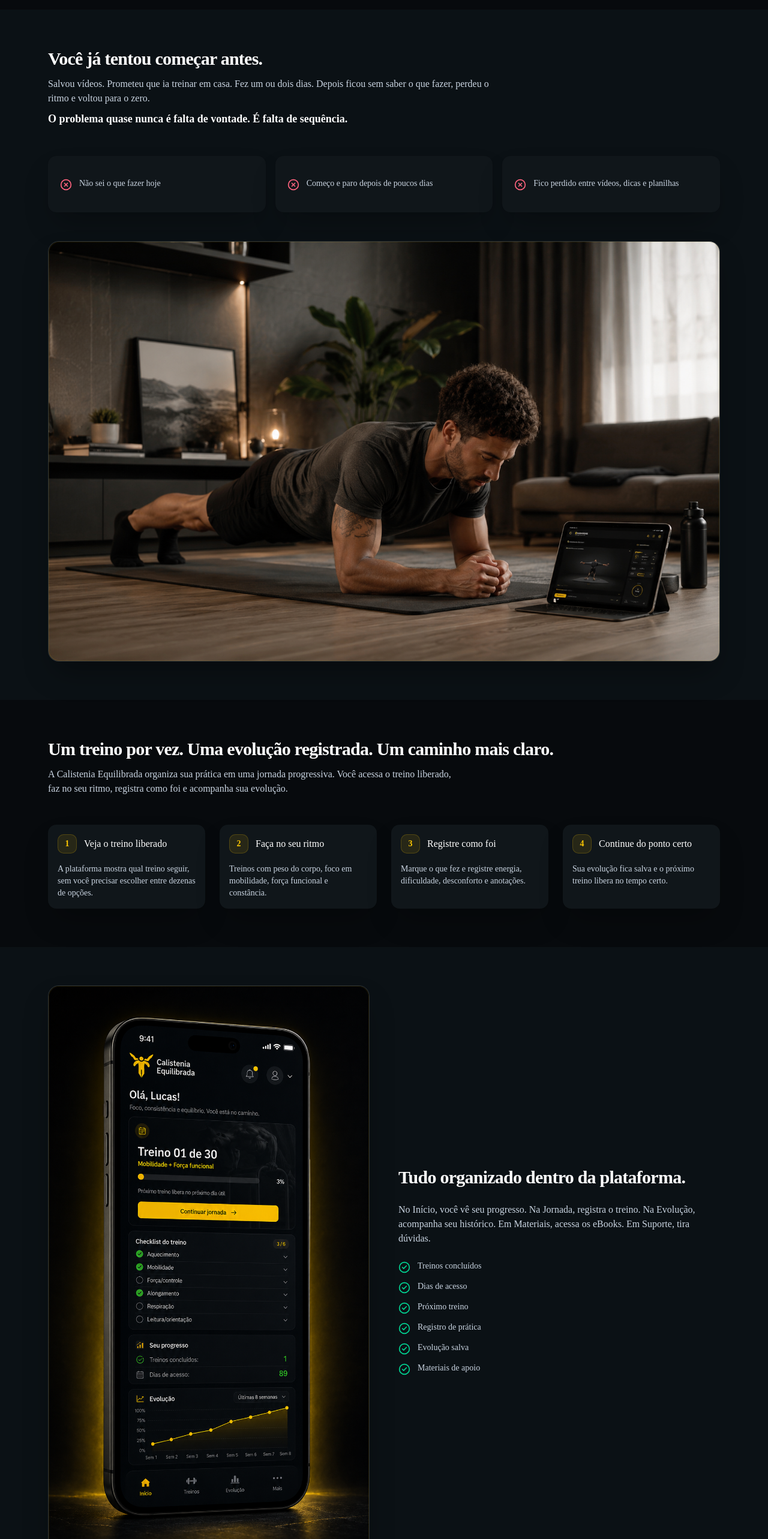
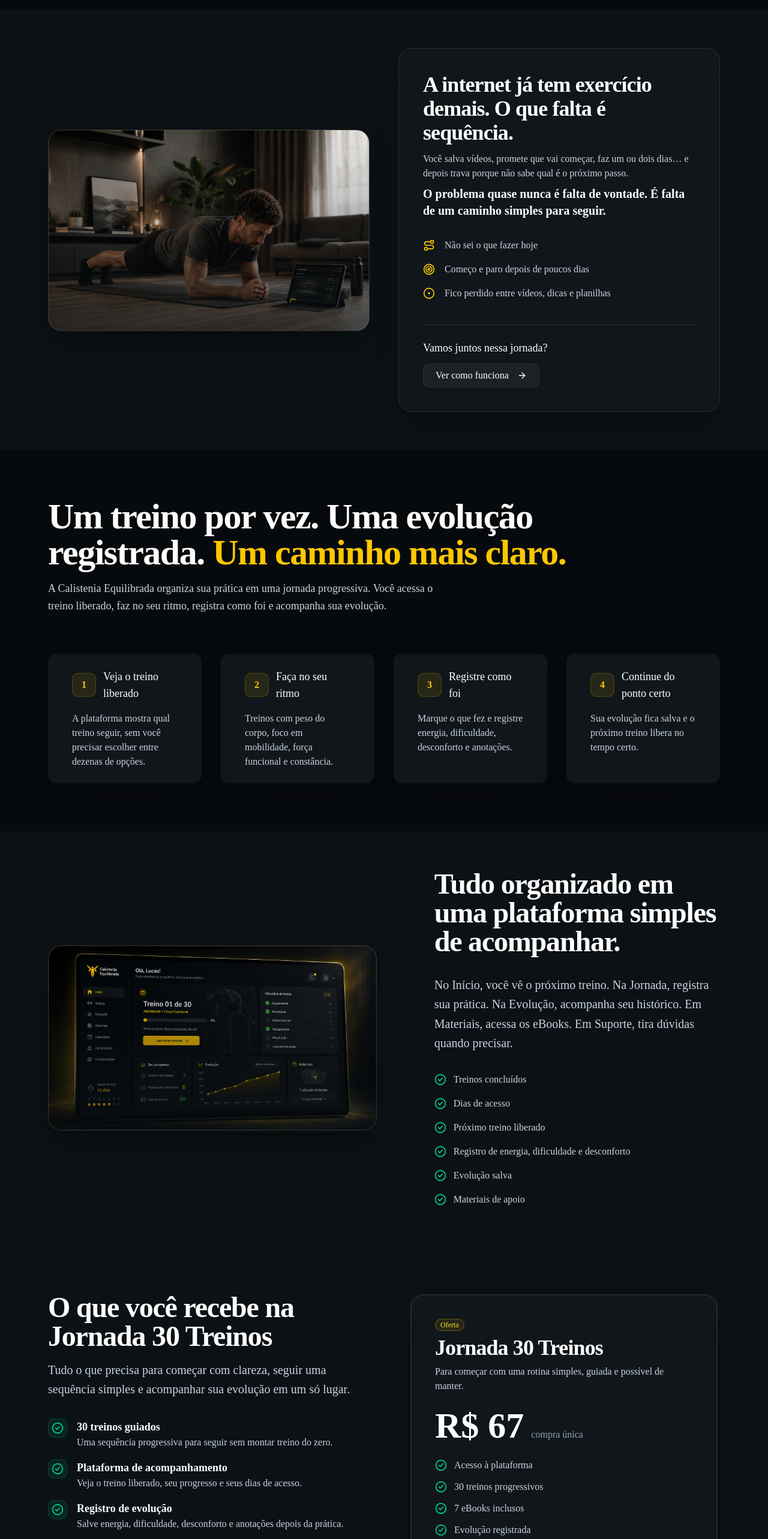
Before and after one commit to Luanagroth/calistenia-equilibrada, a Next.js app: page / in a window 1280 px wide. Shown: the part 1180-3746 px from the top of the page at 60% size. Built offline with nearby package versions, Linux system fonts and the light colour scheme.

Commit message:
Refina home publica com video, beneficios e oferta

```diff
--- a/app/page.tsx
+++ b/app/page.tsx
@@ -1,4 +1,4 @@
-import { ArrowRight, CheckCircle2, HelpCircle, Lightbulb, Shield, XCircle } from "lucide-react";
+import { ArrowRight, CheckCircle2, CircleDot, HelpCircle, Lightbulb, Route, Shield, Target } from "lucide-react";
 import { Badge } from "@/components/ui/badge";
 import { Button } from "@/components/ui/button";
 import { Card, CardContent, CardHeader, CardTitle } from "@/components/ui/card";
@@ -27,35 +27,30 @@ const steps = [
 const included = [
   {
     title: "30 treinos guiados",
-    description: "Progressão simples organizada por dias válidos, sem pressa.",
+    description: "Uma sequência progressiva para seguir sem montar treino do zero.",
   },
   {
-    title: "Registro de progresso",
-    description: "Salve hábitos, energia, dificuldade e anotações do dia.",
+    title: "Plataforma de acompanhamento",
+    description: "Veja o treino liberado, seu progresso e seus dias de acesso.",
   },
   {
-    title: "Evolução salva",
-    description: "Acompanhe treino por treino dentro da plataforma.",
+    title: "Registro de evolução",
+    description: "Salve energia, dificuldade, desconforto e anotações depois da prática.",
   },
   {
     title: "Liberação organizada",
-    description: "Cada treino libera no tempo certo para incentivar constância.",
+    description: "Avance um treino por vez, no tempo certo da jornada.",
   },
   {
     title: "7 eBooks complementares",
-    description: "Materiais sobre mobilidade, força, alimentação e evolução.",
+    description: "Materiais de apoio para estudar, revisar e acompanhar a prática.",
   },
   {
     title: "Suporte dentro da plataforma",
-    description: "Tire dúvidas e envie solicitações diretamente pelo Espaço do Aluno.",
+    description: "Abra chamados quando tiver dúvidas ou precisar de ajuda.",
   },
 ];
 
-const pains = [
-  "Não sei o que fazer hoje",
-  "Começo e paro depois de poucos dias",
-  "Fico perdido entre vídeos, dicas e planilhas",
-];
 
 const faqs = [
   {
@@ -87,8 +82,8 @@ const faqs = [
 const appFeatures = [
   "Treinos concluídos",
   "Dias de acesso",
-  "Próximo treino",
-  "Registro de prática",
+  "Próximo treino liberado",
+  "Registro de energia, dificuldade e desconforto",
   "Evolução salva",
   "Materiais de apoio",
 ];
@@ -210,67 +205,85 @@ export default function HomePage() {
        </section>
 
       <section className="bg-[#0B1115] px-6 py-16 md:px-10 lg:px-20">
-        <div className="mx-auto max-w-7xl">
-          <div className="mb-12 max-w-3xl">
-            <h2 className="text-3xl font-bold tracking-tight text-white">
-              Você já tentou começar antes.
-            </h2>
-            <p className="mt-3 text-slate-300">
-              Salvou vídeos. Prometeu que ia treinar em casa. Fez um ou dois dias. Depois ficou sem saber o que fazer, perdeu o ritmo e voltou para o zero.
-            </p>
-            <p className="mt-2 text-lg font-semibold text-white">
-              O problema quase nunca é falta de vontade. É falta de sequência.
-            </p>
-          </div>
-
-          <div className="grid gap-4 sm:grid-cols-2 lg:grid-cols-3">
-            {pains.map((pain) => (
-              <Card key={pain} className="bg-[#10161A] border-white/10 shadow-2xl shadow-black/30">
-                <CardContent className="flex items-start gap-3 p-5">
-                  <XCircle className="mt-0.5 h-5 w-5 shrink-0 text-rose-400" />
-                  <p className="text-sm text-slate-300">{pain}</p>
-                </CardContent>
-              </Card>
-            ))}
-          </div>
-
-          <div className="mt-12 relative overflow-hidden rounded-2xl border border-white/10 bg-white/5 shadow-2xl shadow-black/40">
+        <div className="mx-auto max-w-screen-2xl">
+          <div className="grid gap-12 lg:grid-cols-2 items-center">
+            <div className="relative overflow-hidden rounded-3xl border border-white/10 bg-white/5 shadow-2xl shadow-black/40">
               <Image
                 src="/images/home/hero-treino-casa.png"
                 alt="Treino em casa"
                 width={1200}
                 height={500}
-              className="w-full h-auto"
+                className="w-full h-auto max-h-[78vh] object-cover"
               />
-            <div className="absolute inset-0 rounded-2xl ring-1 ring-inset ring-yellow-400/10" />
+              <div className="absolute inset-0 rounded-3xl ring-1 ring-inset ring-yellow-400/10" />
+              <div className="absolute inset-0 rounded-3xl bg-gradient-to-t from-[#0B1115] to-transparent opacity-60" />
+            </div>
+
+            <div className="bg-[#10161A] border border-white/10 rounded-3xl p-10 shadow-2xl shadow-black/30">
+              <h2 className="text-4xl font-bold tracking-tight text-white">
+                A internet já tem exercício demais. O que falta é sequência.
+              </h2>
+              <p className="mt-3 text-base text-slate-300">
+                Você salva vídeos, promete que vai começar, faz um ou dois dias… e depois trava porque não sabe qual é o próximo passo.
+              </p>
+              <p className="mt-2 text-xl font-semibold text-white">
+                O problema quase nunca é falta de vontade. É falta de um caminho simples para seguir.
+              </p>
+
+              <div className="mt-8 space-y-4">
+                <div className="flex items-start gap-4">
+                  <Route className="mt-0.5 h-5 w-5 shrink-0 text-yellow-400" />
+                  <p className="text-base text-slate-300">Não sei o que fazer hoje</p>
+                </div>
+                <div className="flex items-start gap-4">
+                  <Target className="mt-0.5 h-5 w-5 shrink-0 text-yellow-400" />
+                  <p className="text-base text-slate-300">Começo e paro depois de poucos dias</p>
+                </div>
+                <div className="flex items-start gap-4">
+                  <CircleDot className="mt-0.5 h-5 w-5 shrink-0 text-yellow-400" />
+                  <p className="text-base text-slate-300">Fico perdido entre vídeos, dicas e planilhas</p>
+                </div>
+              </div>
+
+              <div className="mt-10 pt-6 border-t border-white/10">
+                <p className="text-lg font-medium text-white">Vamos juntos nessa jornada?</p>
+                <Button asChild variant="outline" className="mt-3 border-white/10 bg-white/5 text-white hover:bg-white/10 h-10 px-5 text-base">
+                  <Link href="#como-funciona">
+                    Ver como funciona
+                    <ArrowRight className="ml-2 h-4 w-4" />
+                  </Link>
+                </Button>
+              </div>
+            </div>
           </div>
         </div>
       </section>
 
-      <section id="como-funciona" className="px-6 py-16 md:px-10 lg:px-20">
+      <section id="como-funciona" className="px-6 py-20 md:px-10 lg:px-20">
         <div className="mx-auto max-w-7xl">
-          <div className="mb-12">
-            <h2 className="text-3xl font-bold tracking-tight text-white">
-              Um treino por vez. Uma evolução registrada. Um caminho mais claro.
+          <div className="mb-16">
+            <h2 className="text-4xl md:text-5xl lg:text-6xl font-extrabold tracking-tight text-white max-w-5xl">
+              Um treino por vez. Uma evolução registrada.{' '}
+              <span className="text-yellow-400">Um caminho mais claro.</span>
             </h2>
-            <p className="mt-3 max-w-2xl text-slate-300">
+            <p className="mt-4 max-w-2xl text-base md:text-lg leading-relaxed text-slate-300">
               A Calistenia Equilibrada organiza sua prática em uma jornada progressiva. Você acessa o treino liberado, faz no seu ritmo, registra como foi e acompanha sua evolução.
             </p>
           </div>
 
-          <div className="grid gap-6 sm:grid-cols-2 lg:grid-cols-4">
+          <div className="grid gap-8 sm:grid-cols-2 lg:grid-cols-4">
             {steps.map((step, index) => (
-              <Card key={step.title} className="bg-[#10161A] border-white/10 shadow-2xl shadow-black/30">
+              <Card key={step.title} className="bg-[#10161A] border-white/10 shadow-2xl shadow-black/30 p-6">
                 <CardHeader>
                   <div className="flex items-center gap-3">
-                    <div className="flex size-8 shrink-0 items-center justify-center rounded-lg bg-yellow-400/10 border border-yellow-400/20 text-yellow-400 font-semibold text-sm">
+                    <div className="flex size-10 shrink-0 items-center justify-center rounded-lg bg-yellow-400/10 border border-yellow-400/20 text-yellow-400 font-semibold text-base">
                       {index + 1}
                     </div>
-                    <CardTitle className="text-base text-white">{step.title}</CardTitle>
+                    <CardTitle className="text-lg text-white">{step.title}</CardTitle>
                   </div>
                 </CardHeader>
                 <CardContent>
-                  <p className="text-sm text-slate-300">{step.description}</p>
+                  <p className="text-base text-slate-300">{step.description}</p>
                 </CardContent>
               </Card>
             ))}
@@ -279,28 +292,32 @@ export default function HomePage() {
       </section>
 
       <section className="bg-[#0B1115] px-6 py-16 md:px-10 lg:px-20">
-        <div className="mx-auto max-w-7xl">
-          <div className="grid gap-12 lg:grid-cols-2 items-center">
-            <div className="relative overflow-hidden rounded-2xl border border-white/10 bg-white/5 shadow-2xl shadow-black/40">
+        <div className="mx-auto max-w-screen-2xl">
+          <div className="grid gap-16 xl:gap-24 lg:grid-cols-[1.15fr_1fr] items-center">
+            <div className="flex items-center justify-center">
+              <div className="relative overflow-hidden rounded-3xl border border-white/10 bg-white/5 shadow-2xl shadow-black/40 w-full">
                 <Image
-                src="/images/home/mockup-mobile-jornada.png"
-                alt="Mockup mobile da jornada"
-                width={600}
+                  src="/images/home/mockup-desktop-plataforma.png"
+                  alt="Mockup desktop da plataforma"
+                  width={1800}
                   height={800}
-                className="w-full h-auto"
+                  className="w-full h-auto max-h-[95vh] object-cover"
                 />
-              <div className="absolute inset-0 rounded-2xl ring-1 ring-inset ring-yellow-400/10" />
+                <div className="absolute inset-0 rounded-3xl ring-1 ring-inset ring-yellow-400/10" />
+                <div className="absolute inset-0 rounded-3xl bg-gradient-to-t from-[#0B1115] to-transparent opacity-60" />
+              </div>
             </div>
 
-            <div className="space-y-6">
-              <h2 className="text-3xl font-bold tracking-tight text-white">
-                Tudo organizado dentro da plataforma.
+            <div className="flex items-center justify-center">
+              <div className="w-full max-w-2xl space-y-8">
+                <h2 className="text-4xl md:text-5xl font-extrabold tracking-tight text-white">
+                  Tudo organizado em uma plataforma simples de acompanhar.
                 </h2>
-              <p className="text-slate-300">
-                No Início, você vê seu progresso. Na Jornada, registra o treino. Na Evolução, acompanha seu histórico. Em Materiais, acessa os eBooks. Em Suporte, tira dúvidas.
+                <p className="text-lg md:text-xl leading-relaxed text-slate-300">
+                  No Início, você vê o próximo treino. Na Jornada, registra sua prática. Na Evolução, acompanha seu histórico. Em Materiais, acessa os eBooks. Em Suporte, tira dúvidas quando precisar.
                 </p>
 
-              <ul className="space-y-3 text-sm text-slate-300">
+                <ul className="space-y-4 text-base text-slate-300">
                   {appFeatures.map((feature) => (
                     <li key={feature} className="flex items-start gap-3">
                       <CheckCircle2 className="mt-0.5 h-5 w-5 shrink-0 text-emerald-400" />
@@ -311,58 +328,62 @@ export default function HomePage() {
               </div>
             </div>
           </div>
+        </div>
       </section>
 
-      <section id="o-que-inclui" className="px-6 py-16 md:px-10 lg:px-20">
-        <div className="mx-auto max-w-7xl">
-          <div className="mb-12">
-            <h2 className="text-3xl font-bold tracking-tight text-white">O que está incluso na Jornada 30 Treinos</h2>
-            <p className="mt-3 max-w-2xl text-slate-300">
-              Tudo o que precisa para acompanhar a jornada em um só lugar.
+      <section id="o-que-inclui" className="bg-[#0B1115] px-6 py-20 md:px-10 lg:px-20">
+        <div className="mx-auto max-w-screen-2xl">
+          <div className="grid gap-12 lg:grid-cols-2 lg:gap-20 items-center">
+            <div className="space-y-8">
+              <div className="space-y-4">
+                <h2 className="text-4xl md:text-5xl font-extrabold tracking-tight text-white">
+                  O que você recebe na Jornada 30 Treinos
+                </h2>
+                <p className="text-lg md:text-xl leading-relaxed text-slate-300">
+                  Tudo o que precisa para começar com clareza, seguir uma sequência simples e acompanhar sua evolução em um só lugar.
                 </p>
               </div>
 
-          <div className="grid gap-4 sm:grid-cols-2 lg:grid-cols-3">
+              <ul className="space-y-4">
                 {included.map((item) => (
-              <Card key={item.title} className="bg-[#10161A] border-white/10 shadow-2xl shadow-black/30">
-                <CardHeader>
+                  <li key={item.title} className="flex items-start gap-4">
+                    <div className="flex size-8 shrink-0 items-center justify-center rounded-lg bg-emerald-400/10 border border-emerald-400/20">
+                      <CheckCircle2 className="h-5 w-5 text-emerald-400" />
+                    </div>
+                    <div>
+                      <p className="text-lg font-semibold text-white">{item.title}</p>
+                      <p className="text-base text-slate-300">{item.description}</p>
+                    </div>
+                  </li>
+                ))}
+              </ul>
+            </div>
+
+            <div className="flex items-center justify-center">
+              <div className="w-full max-w-lg rounded-3xl border border-white/10 bg-[#10161A] shadow-2xl shadow-black/40 p-8 md:p-10 space-y-6 relative overflow-hidden">
+                <div className="absolute inset-0 rounded-3xl ring-1 ring-inset ring-yellow-400/10 pointer-events-none" />
+
+                <div className="space-y-2">
                   <div className="flex items-center gap-3">
-                    <div className="flex size-8 shrink-0 items-center justify-center rounded-lg bg-emerald-400/10 border border-emerald-400/20">
-                      <CheckCircle2 className="h-4 w-4 text-emerald-400" />
+                    <Badge className="border-yellow-400/30 bg-yellow-400/10 text-yellow-300">Oferta</Badge>
                   </div>
-                    <CardTitle className="text-base text-white">{item.title}</CardTitle>
-                  </div>
-                </CardHeader>
-                <CardContent>
-                  <p className="text-sm text-slate-300">{item.description}</p>
-                </CardContent>
-              </Card>
-            ))}
-          </div>
-        </div>
-      </section>
-
-      <section id="oferta" className="bg-[#0B1115] px-6 py-20 md:px-10 lg:px-20">
-        <div className="mx-auto max-w-7xl">
-          <div className="grid gap-10 lg:grid-cols-2">
-            <div className="space-y-6">
-              <div>
-                <Badge className="border-yellow-400/30 bg-yellow-400/10 text-yellow-300">Oferta</Badge>
-                <h2 className="mt-4 text-3xl font-bold tracking-tight text-white">Jornada 30 Treinos</h2>
-                <p className="mt-2 text-slate-300">
+                  <h3 className="text-3xl md:text-4xl font-bold tracking-tight text-white">
+                    Jornada 30 Treinos
+                  </h3>
+                  <p className="text-base text-slate-300">
                     Para começar com uma rotina simples, guiada e possível de manter.
                   </p>
                 </div>
 
                 <div className="flex items-baseline gap-3">
-                <span className="text-4xl font-bold text-white">R$ 67</span>
-                <span className="text-sm text-slate-400">compra única</span>
+                  <span className="text-5xl md:text-6xl font-bold text-white">R$ 67</span>
+                  <span className="text-base text-slate-400">compra única</span>
                 </div>
 
-              <ul className="space-y-3 text-sm text-slate-300">
+                <ul className="space-y-3 text-base text-slate-300">
                   <li className="flex items-start gap-3">
                     <CheckCircle2 className="mt-0.5 h-5 w-5 shrink-0 text-emerald-400" />
-                  Plataforma de acompanhamento
+                    Acesso à plataforma
                   </li>
                   <li className="flex items-start gap-3">
                     <CheckCircle2 className="mt-0.5 h-5 w-5 shrink-0 text-emerald-400" />
@@ -370,7 +391,7 @@ export default function HomePage() {
                   </li>
                   <li className="flex items-start gap-3">
                     <CheckCircle2 className="mt-0.5 h-5 w-5 shrink-0 text-emerald-400" />
-                  7 eBooks de apoio
+                    7 eBooks inclusos
                   </li>
                   <li className="flex items-start gap-3">
                     <CheckCircle2 className="mt-0.5 h-5 w-5 shrink-0 text-emerald-400" />
@@ -382,16 +403,17 @@ export default function HomePage() {
                   </li>
                 </ul>
 
-              <Button size="lg" asChild className="bg-yellow-400 text-slate-950 hover:bg-yellow-300 shadow-lg shadow-yellow-400/20">
+                <Button size="lg" asChild className="w-full bg-yellow-400 text-slate-950 hover:bg-yellow-300 shadow-lg shadow-yellow-400/20 text-base py-6">
                   <Link href="/login">
                     Começar por R$ 67
-                  <ArrowRight className="ml-2 h-4 w-4" />
+                    <ArrowRight className="ml-2 h-5 w-5" />
                   </Link>
                 </Button>
 
-              <p className="text-xs text-slate-400">
+                <p className="text-xs text-slate-400 text-center">
                   Após a liberação do acesso, você entra com e-mail e senha.
                 </p>
+              </div>
             </div>
           </div>
         </div>
```
Lines whose indentation alone changed are shown as unchanged.
